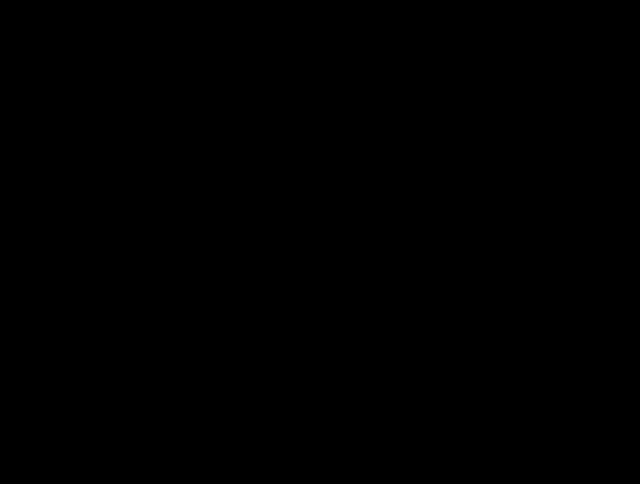
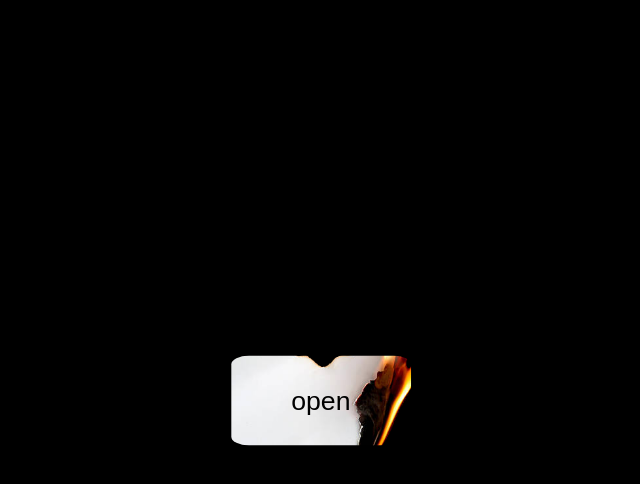
Before and after one commit to jeromeedica/z.io, a plain HTML site: page index.html in a window 1280 px wide. Shown: the top 484 px of the page, without its empty margins (319-959 px from the left). Drawn offline with Linux system fonts and the light colour scheme; the site is published under a folder, as on GitHub Pages, so addresses that start at the root find nothing.

Commit message:
Update style.css

```diff
--- a/style.css
+++ b/style.css
@@ -24,7 +24,7 @@ body{
 
 .btn-section #btn{
     padding: 15px 30px;
-    background: url('/assets/bg_heart.png') no-repeat;
+    background: url('./assets/bg_heart.png') no-repeat;
     background-position: center;
     background-size: 200px;
     transform: scale(2);
```
